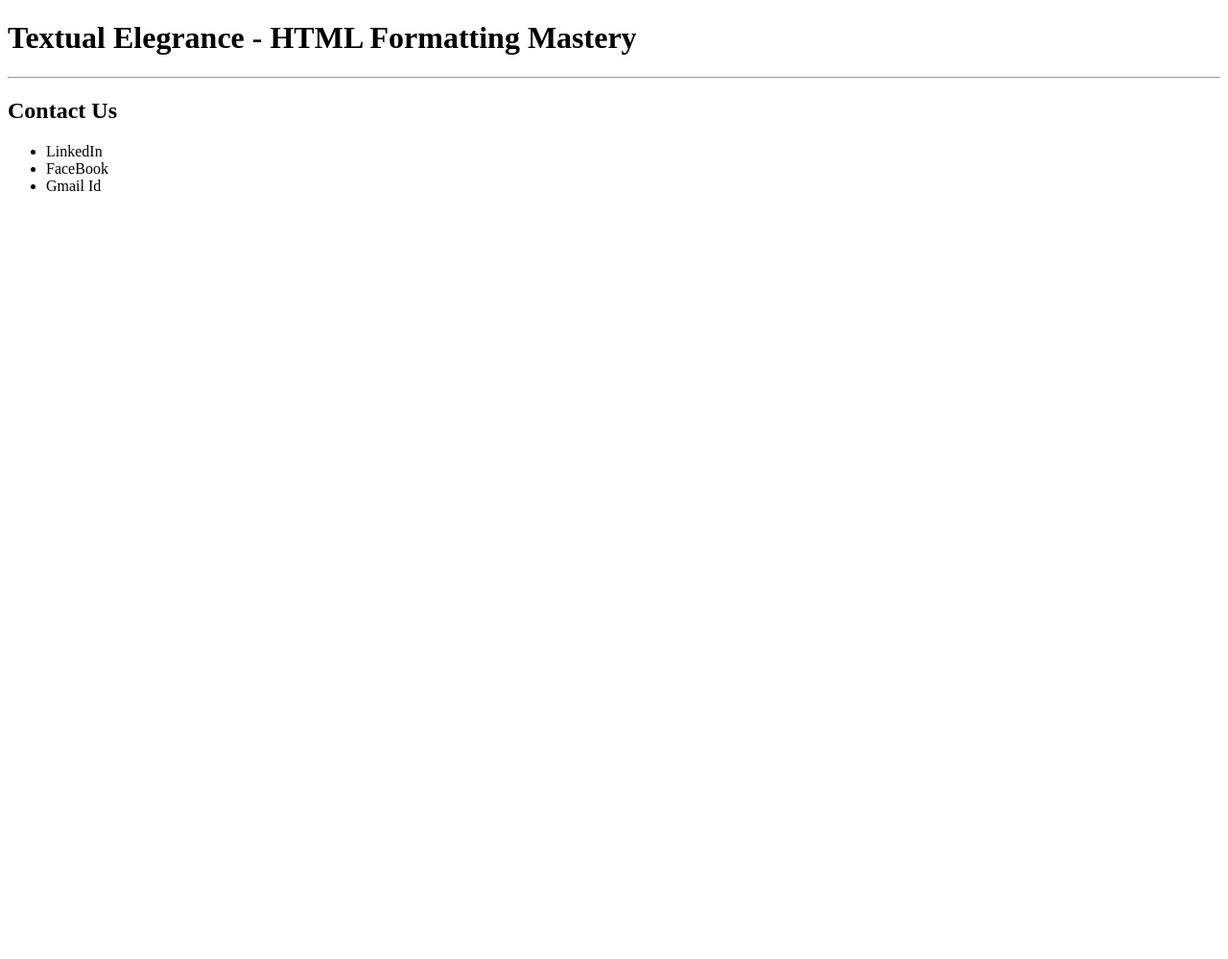
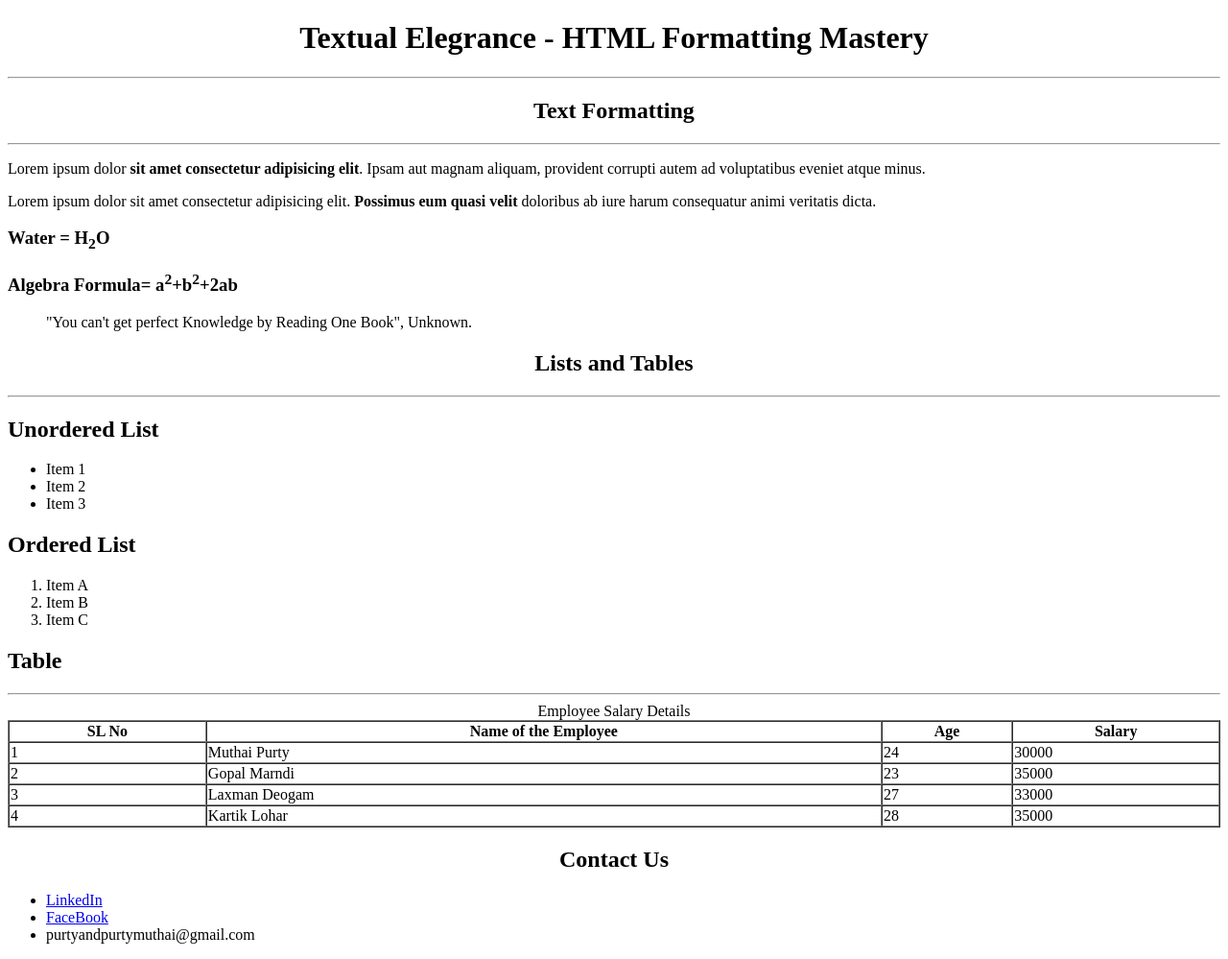
Before and after one commit to purtyandpurtymuthai-sketch/MyFirstHTMLProject, a plain HTML site: page index.html in a window 1280 px wide. Shown: the whole page at 96% size. Before the commit the page ends 800 px from the top, so only its background shows below. Drawn offline with Linux system fonts and the light colour scheme.

Commit message:
Myfirst Project 1.1

```diff
--- a/index.html
+++ b/index.html
@@ -7,18 +7,78 @@
 </head>
 <body>
     <header>
-        <h1>Textual Elegrance - HTML Formatting Mastery</h1>
+        <h1 align="center">Textual Elegrance - HTML Formatting Mastery</h1>
         <hr>
     </header>
     <main>
-
+        <section>
+            <h1 align="center">Text Formatting</h1><hr>
+            <p>Lorem ipsum dolor <strong>sit amet consectetur adipisicing elit</strong>. Ipsam aut magnam aliquam, provident corrupti autem ad voluptatibus eveniet atque minus.</p>
+            <p>Lorem ipsum dolor sit amet consectetur adipisicing elit. <b>Possimus eum quasi velit</b> doloribus ab iure harum consequatur animi veritatis dicta.</p>
+            <h3><p>Water = H<sub>2</sub>O</p></h3>
+            <h3><p>Algebra Formula= a<sup>2</sup>+b<sup>2</sup>+2ab</p></h3>
+            <blockquote>
+                "You can't get perfect Knowledge by Reading One Book", Unknown.
+            </blockquote>
+        </section>
+        <section>
+            <h1 align="center">Lists and Tables</h1> <hr>
+            <h2>Unordered List</h2>
+            <ul>
+                <li>Item 1</li>
+                <li>Item 2</li>
+                <li>Item 3</li>
+            </ul>
+            <h2>Ordered List</h2>
+            <ol>
+                <li>Item A</li>
+                <li>Item B</li>
+                <li>Item C</li>
+            </ol>
+        </section>
+        <section>
+            <h1>Table</h1><hr>
+            <table cellspacing="0px" width="100%" border="1">
+                <caption>Employee Salary Details</caption>
+                <tr>
+                    <th>SL No</th>
+                    <th>Name of the Employee</th>
+                    <th>Age</th>
+                    <th>Salary</th>
+                </tr>
+                <tr>
+                    <td>1</td>
+                    <td>Muthai Purty</td>
+                    <td>24</td>
+                    <td>30000</td>
+                </tr>
+                <tr>
+                    <td>2</td>
+                    <td>Gopal Marndi</td>
+                    <td>23</td>
+                    <td>35000</td>
+                </tr>
+                <tr>
+                    <td>3</td>
+                    <td>Laxman Deogam</td>
+                    <td>27</td>
+                    <td>33000</td>
+                </tr>
+                <tr>
+                    <td>4</td>
+                    <td>Kartik Lohar</td>
+                    <td>28</td>
+                    <td>35000</td>
+                </tr>
+            </table>
+        </section>
     </main>
     <footer>
-        <h2>Contact Us</h2>
+        <h2 align="middle">Contact Us</h2>
         <ul>
-            <li>LinkedIn</li>
-            <li>FaceBook</li>
-            <li>Gmail Id</li>
+            <li><a href="https://www.linkedin.com/in/muthai-purty-2b5868194/">LinkedIn</a></li>
+            <li><a href="https://www.facebook.com/muthai.purty.9">FaceBook</a></li>
+            <li>purtyandpurtymuthai@gmail.com</li>
         </ul>
     </footer>
 </body>
```
